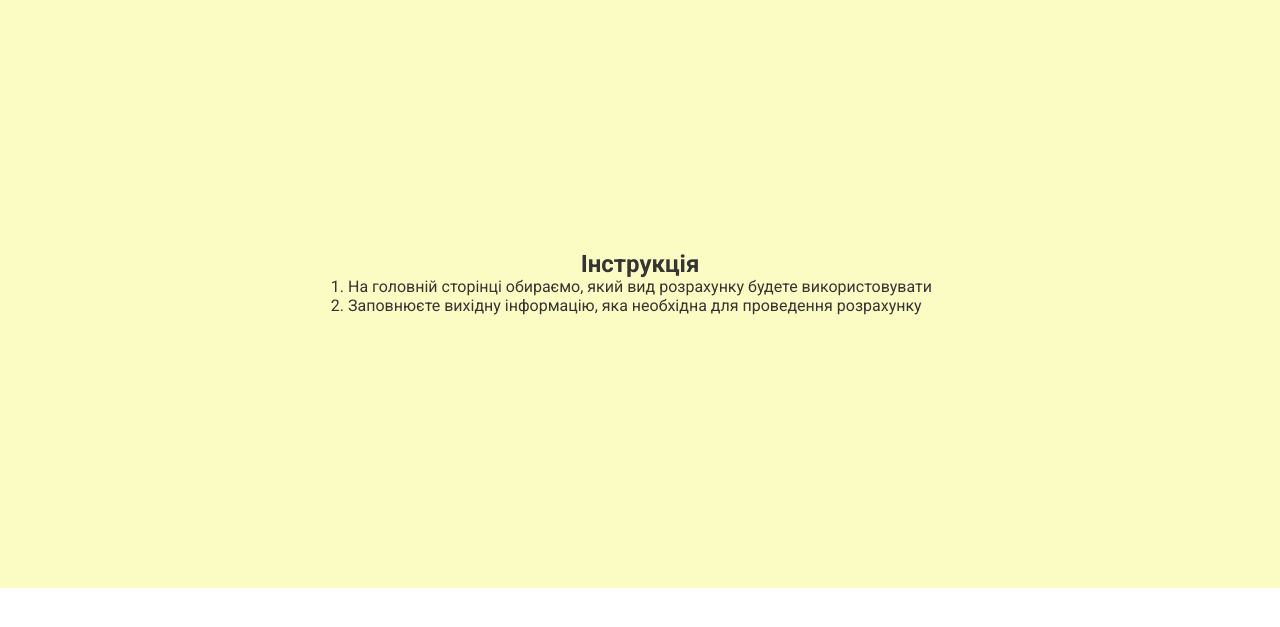
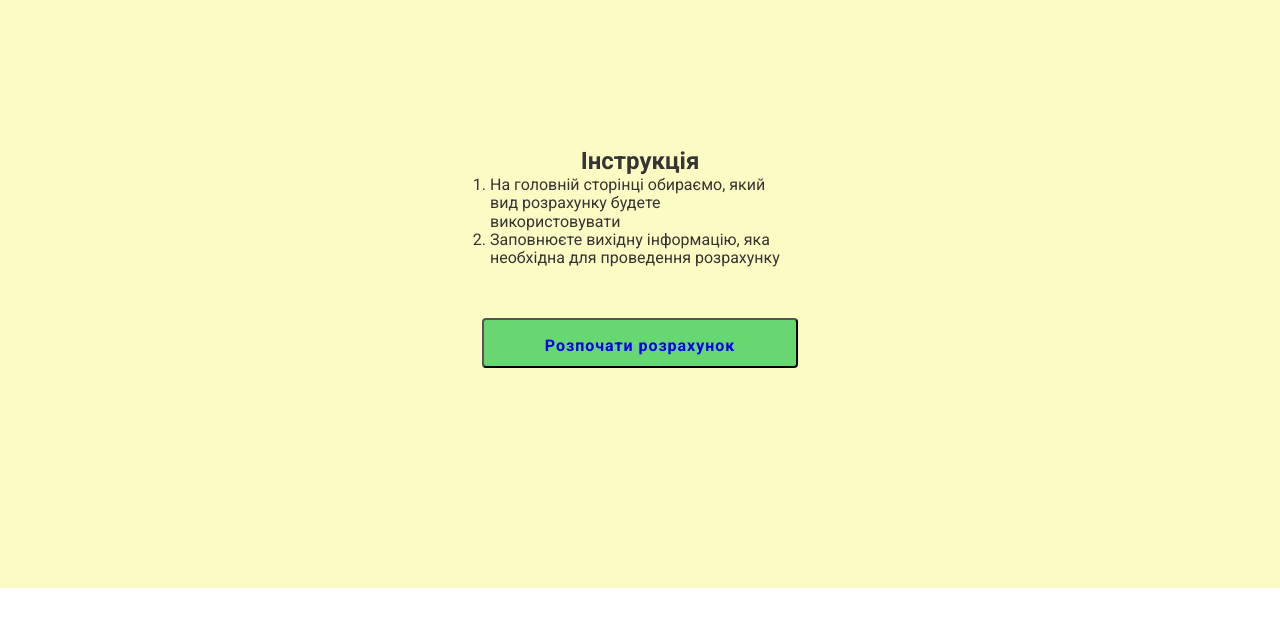
Before and after one commit to BayrachenkoVitaliy/Calc-farmer, a plain HTML site: page Index_instraction.html in a window 1280 px wide. Shown: the part 77-704 px from the top of the page. Drawn offline with nearby package versions, Linux system fonts and the light colour scheme.

Commit message:
верстає 300123_2

```diff
--- a/Index_instraction.html
+++ b/Index_instraction.html
@@ -49,6 +49,7 @@
         </div>
         </section>
     </header>
+
         <main class="main">
           <section class="menu conteiner">
             <h1 class="instruction">Інструкція</h1>
@@ -62,6 +63,13 @@
                     яка необхідна для проведення  розрахунку
                 </li>
             </ol>
+
+            <button  type="button" class="button__form button instruction__button">
+              <a class="information__link--width link" href="./index.html">
+              Розпочати розрахунок
+            </a>
+            </button>
+
           </section>
         </main>
 
--- a/sass/components/_button.scss
+++ b/sass/components/_button.scss
@@ -6,7 +6,7 @@
     }
     .button__form{
         display: block;
-        padding: 0 100px 0 100px;
+
         background-color: var(--backgroundcolor__button-calc);
         height: 50px;
         margin: 0 auto 50px auto;
--- /dev/null
+++ b/sass/layout/_instraction.scss
@@ -0,0 +1,10 @@
+.instruction__list{
+    margin-bottom: 50px;
+    width: 300px;
+}
+.instruction__button{
+    display: flex;
+}
+.information__link--width{
+    width: 300px;
+}
--- a/sass/layout/calc/_calc_page.scss
+++ b/sass/layout/calc/_calc_page.scss
@@ -1,5 +1,6 @@
 .calc{
     background-color: var(--backgroundcolor__maine);
+    height: 610px;
 }
 .calc__cointeiner{
     position: relative;
--- a/sass/main.scss
+++ b/sass/main.scss
@@ -1,5 +1,7 @@
 @import './utils/variables';
+
 @import './base/common';
+
 @import './components/header';
 @import'./components/conteiner';
 @import './components/menu';
@@ -11,3 +13,4 @@
 @import './layout/information/information_form';
 @import'./layout/calc/calc_page';
 @import'./layout/calc/calc_form';
+@import './layout/instraction';
```
Also changed, not shown: index_result.html (+0 -7 lines), css/main.css, css/main.min.css, index_seeds.html (added), 2 other files.
